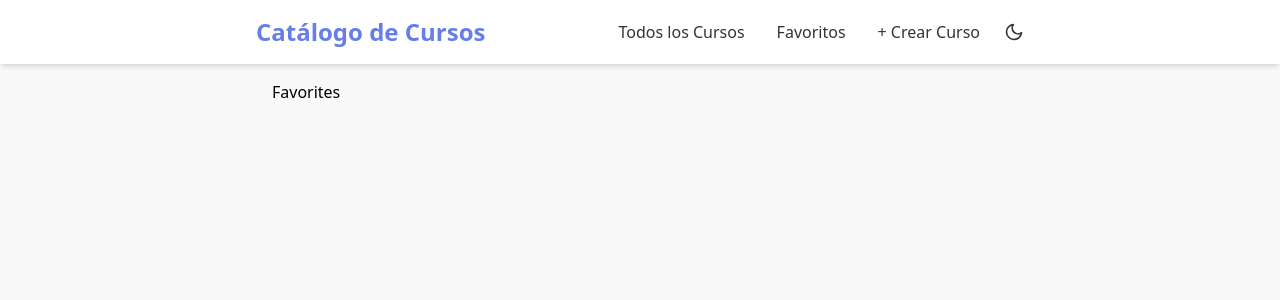
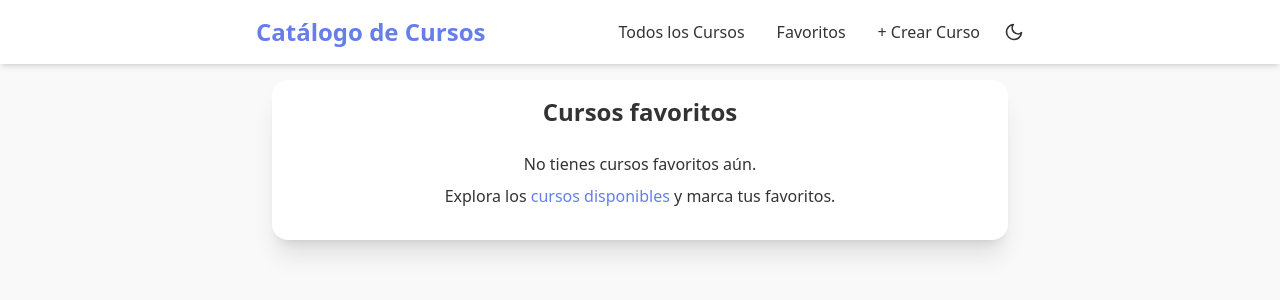
Before and after one commit to LangelXoBl/course-catalog, a React (Vite) app: page /favorites in a window 1280 px wide. Shown: the top 300 px of the page. Built offline with nearby package versions, Linux system fonts and the light colour scheme.

Commit message:
add favorites page and update routing;

```diff
--- a/src/App.tsx
+++ b/src/App.tsx
@@ -5,6 +5,7 @@ import { CoursesProvider } from './context/courses/Provider';
 import { Create } from './pages/Create';
 import { Layout } from './components/Layout';
 import { Edit } from './pages/Edit';
+import { Favorites } from './pages/Favorites';
 
 function App() {
   return (
@@ -16,7 +17,7 @@ function App() {
               <Route path="/" element={<Home />} />
               <Route path="/create" element={<Create />} />
               <Route path="/edit/:id" element={<Edit />} />
-              <Route path="/favorites" element={<h1>Favorites</h1>} />
+              <Route path="/favorites" element={<Favorites />} />
             </Routes>
           </Layout>
         </CoursesProvider>
--- a/src/components/FavoriteToggle.tsx
+++ b/src/components/FavoriteToggle.tsx
@@ -7,10 +7,7 @@ export const FavoriteToggle = ({ isFavorite, onClick }: Props) => {
   const color = isFavorite ? 'text-amber-300' : 'text-gray-400';
 
   return (
-    <button
-      onClick={onClick}
-      className={`text-2xl ${color} transition-colors duration-75 hover:scale-110 cursor-pointer`}
-    >
+    <button onClick={onClick} className={`text-2xl ${color} hover:scale-110 cursor-pointer`}>
       <span>{isFavorite ? '★' : '☆'}</span>
     </button>
   );
--- /dev/null
+++ b/src/pages/Favorites.tsx
@@ -0,0 +1,33 @@
+import { Link } from 'react-router';
+import { CourseCard } from '../components/CourseCard';
+import { useCourses } from '../hooks/useCourses';
+
+export const Favorites = () => {
+  const { getFavoriteCourses } = useCourses();
+  const favoriteCourses = getFavoriteCourses();
+
+  return (
+    <section className="flex flex-col items-center gap-2 p-4 bg-surface text-content shadow-xl rounded-2xl">
+      <h1 className="text-2xl font-bold">Cursos favoritos</h1>
+
+      {favoriteCourses.length === 0 ? (
+        <div className="flex flex-col items-center gap-2 p-4">
+          <p>No tienes cursos favoritos aún.</p>
+          <p>
+            Explora los{' '}
+            <Link className="text-primary hover:underline" to="/">
+              cursos disponibles
+            </Link>{' '}
+            y marca tus favoritos.
+          </p>
+        </div>
+      ) : (
+        <div className="grid grid-cols-2 gap-4">
+          {favoriteCourses.map((course) => (
+            <CourseCard key={course.id} Course={course} />
+          ))}
+        </div>
+      )}
+    </section>
+  );
+};
--- a/src/pages/Home.tsx
+++ b/src/pages/Home.tsx
@@ -7,8 +7,9 @@ export const Home = () => {
   const { getFilteredCourses } = useCourses();
   const courses = getFilteredCourses();
   return (
-    <div className="flex flex-col gap-4">
-      <div className="flex justify-between items-center gap-4">
+    <section className="flex flex-col items-center gap-8 p-4 bg-surface text-content shadow-xl rounded-2xl">
+      <h1 className="text-2xl font-bold">Cursos disponibles</h1>
+      <div className=" w-full flex justify-between items-center gap-4">
         <SearchBar />
         <FilterBar />
       </div>
@@ -17,6 +18,6 @@ export const Home = () => {
           return <CourseCard key={course.id} Course={course} />;
         })}
       </div>
-    </div>
+    </section>
   );
 };
```
